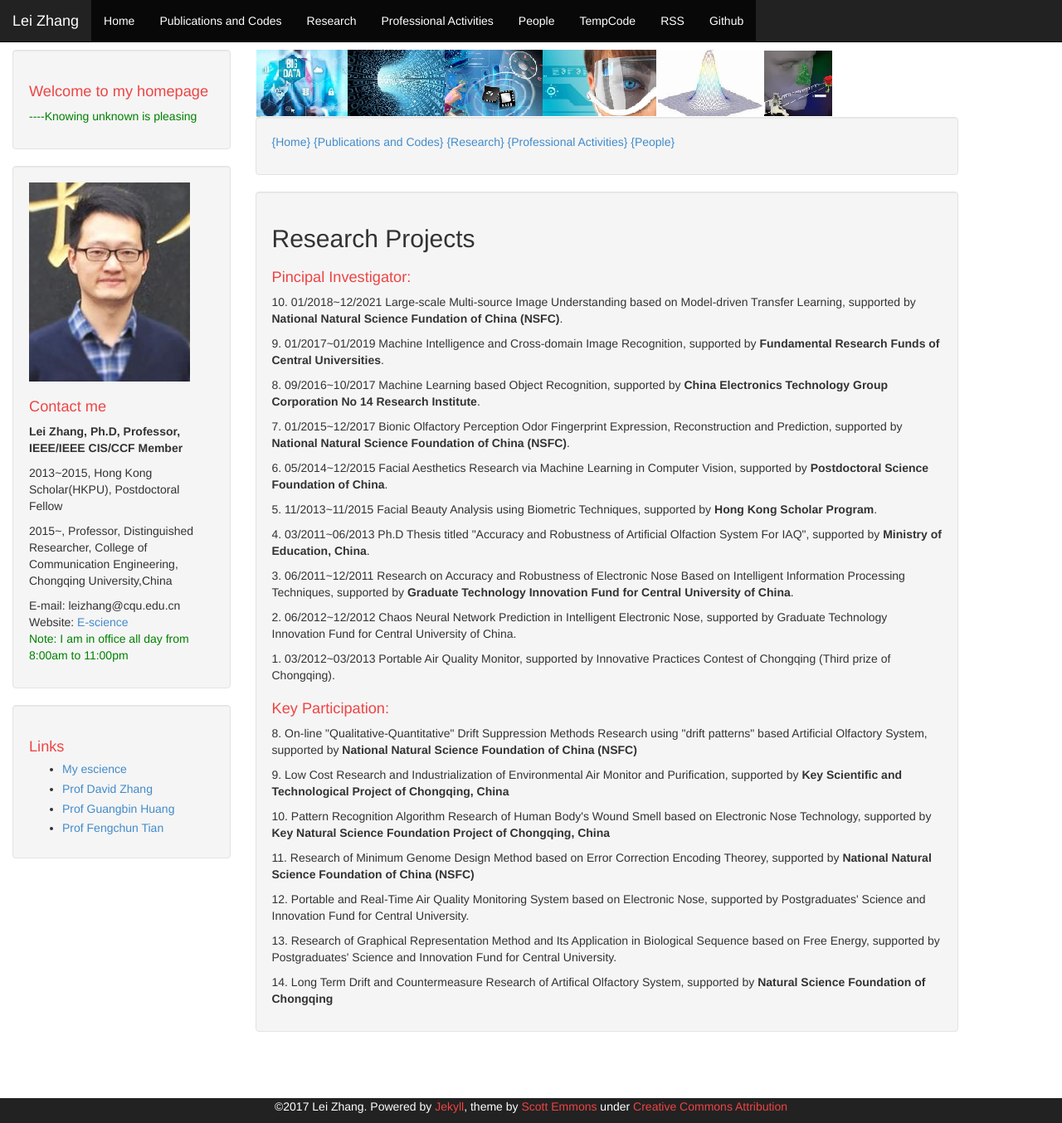
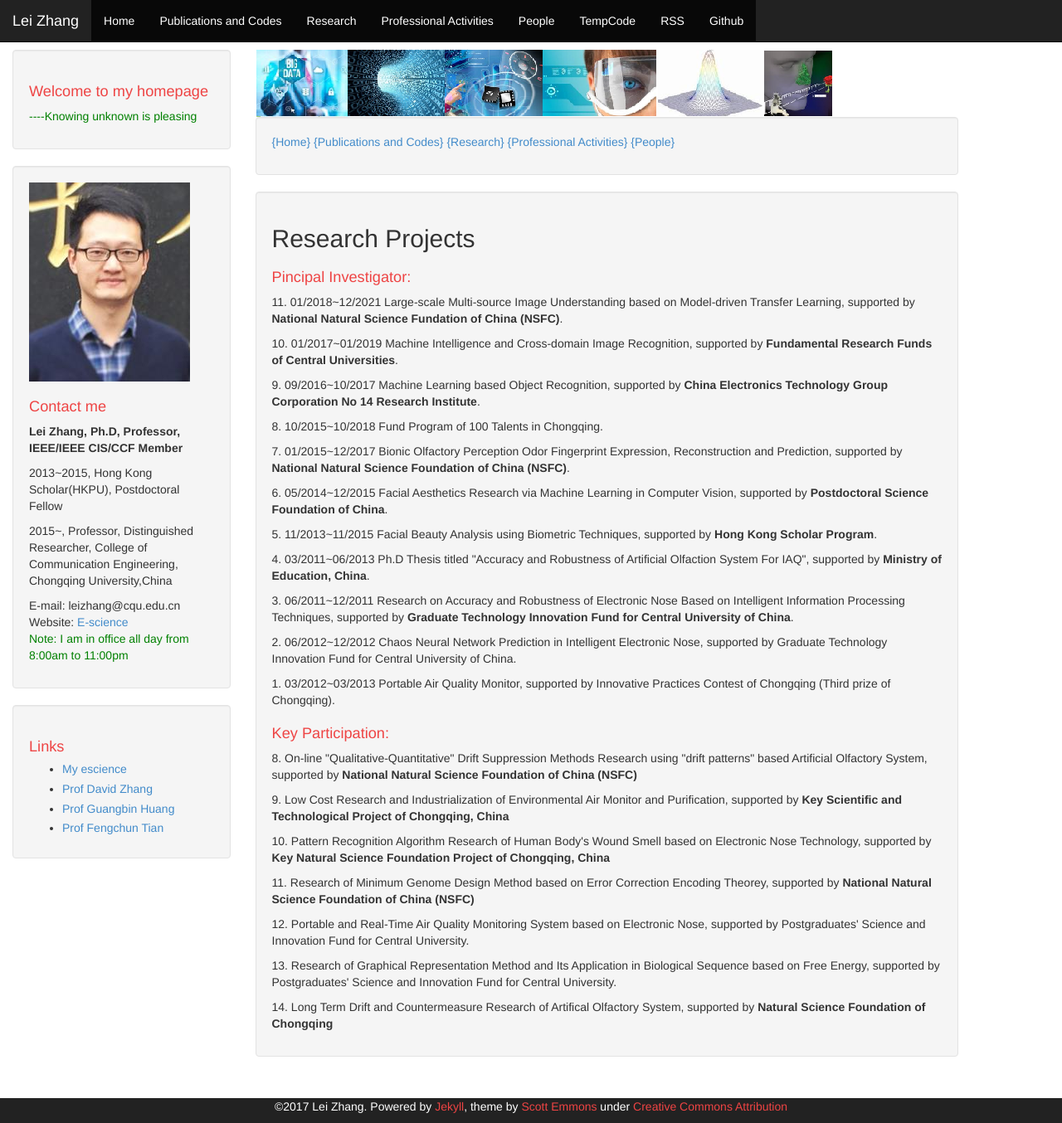
Before and after one commit to DrLeiZhang/website, a Jekyll site: the page built from research.html, in a window 1280 px wide and 1354 px high. Shown: the whole window at 83% size. Built offline with Jekyll 4.4.1, drawn with Linux system fonts in a browser that asks for light colours; Markdown is read by kramdown in place of the engine named in the settings.

Commit message:
Update
Signed-off-by: leizhang@cqu.edu.cn <leizhang@cqu.edu.cn>

```diff
--- a/research.html
+++ b/research.html
@@ -11,9 +11,10 @@ layout: default
 <h2> Research Projects</h2>
 
 <h1>Pincipal Investigator:</h1>
-<p>10. 01/2018~12/2021 Large-scale Multi-source Image Understanding based on Model-driven Transfer Learning, supported by <B>National Natural Science Fundation of China (NSFC)</B>.</p>
-<p>9. 01/2017~01/2019 Machine Intelligence and Cross-domain Image Recognition, supported by <B>Fundamental Research Funds of Central Universities</B>.</p>
-<p>8. 09/2016~10/2017 Machine Learning based Object Recognition, supported by <B>China Electronics Technology Group Corporation No 14 Research Institute</B>.</p>
+<p>11. 01/2018~12/2021 Large-scale Multi-source Image Understanding based on Model-driven Transfer Learning, supported by <B>National Natural Science Fundation of China (NSFC)</B>.</p>
+<p>10. 01/2017~01/2019 Machine Intelligence and Cross-domain Image Recognition, supported by <B>Fundamental Research Funds of Central Universities</B>.</p>
+<p>9. 09/2016~10/2017 Machine Learning based Object Recognition, supported by <B>China Electronics Technology Group Corporation No 14 Research Institute</B>.</p>
+<p>8. 10/2015~10/2018 Fund Program of 100 Talents in Chongqing.</p>
 <p>7. 01/2015~12/2017 Bionic Olfactory Perception Odor Fingerprint Expression, Reconstruction and Prediction, supported by <B>National Natural Science Foundation of China (NSFC)</B>.</p>
 <p>6. 05/2014~12/2015 Facial Aesthetics Research via Machine Learning in Computer Vision, supported by <B>Postdoctoral Science Foundation of China</B>. </p>
 <p>5. 11/2013~11/2015 Facial Beauty Analysis using Biometric Techniques, supported by <B>Hong Kong Scholar Program</B>. </p>
```
